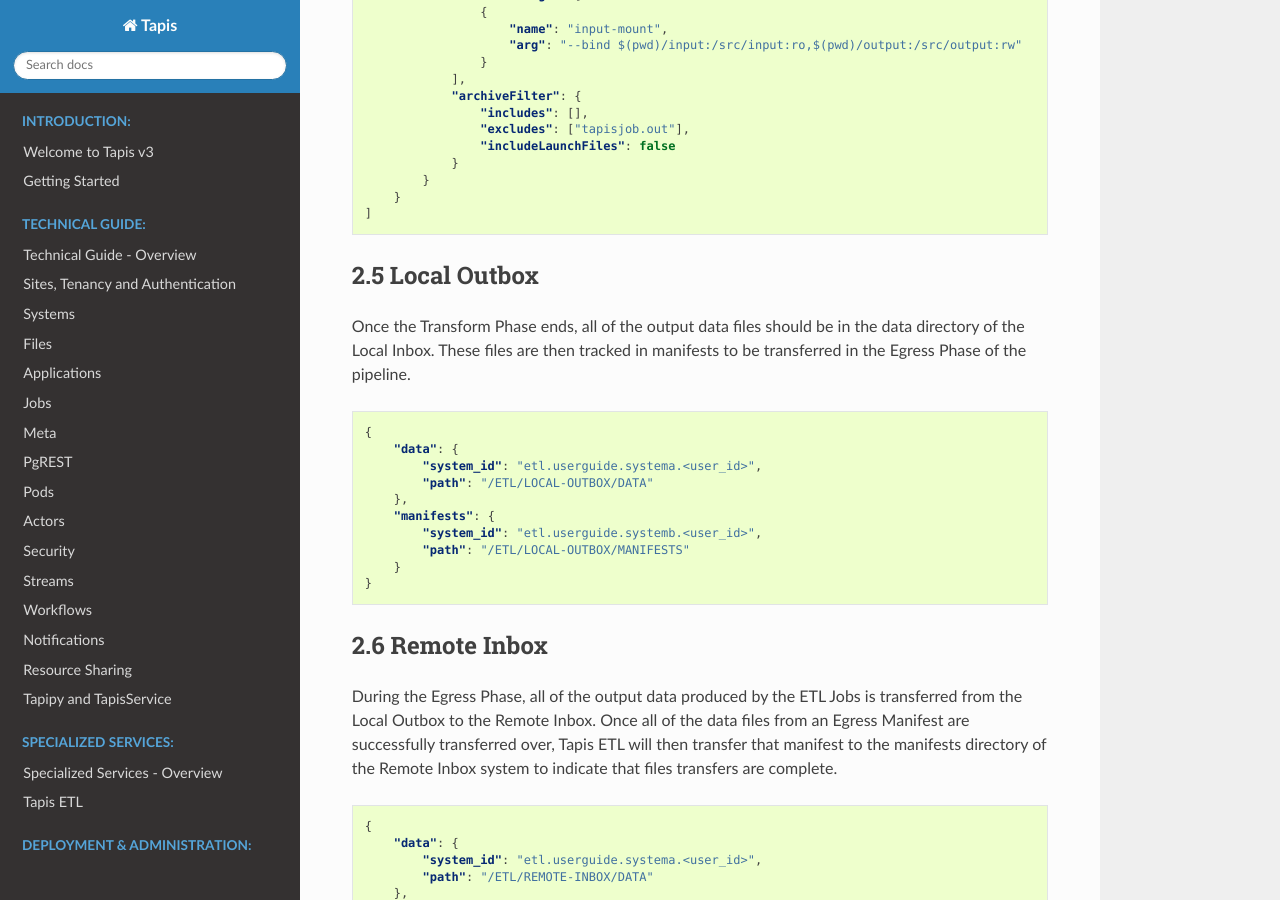
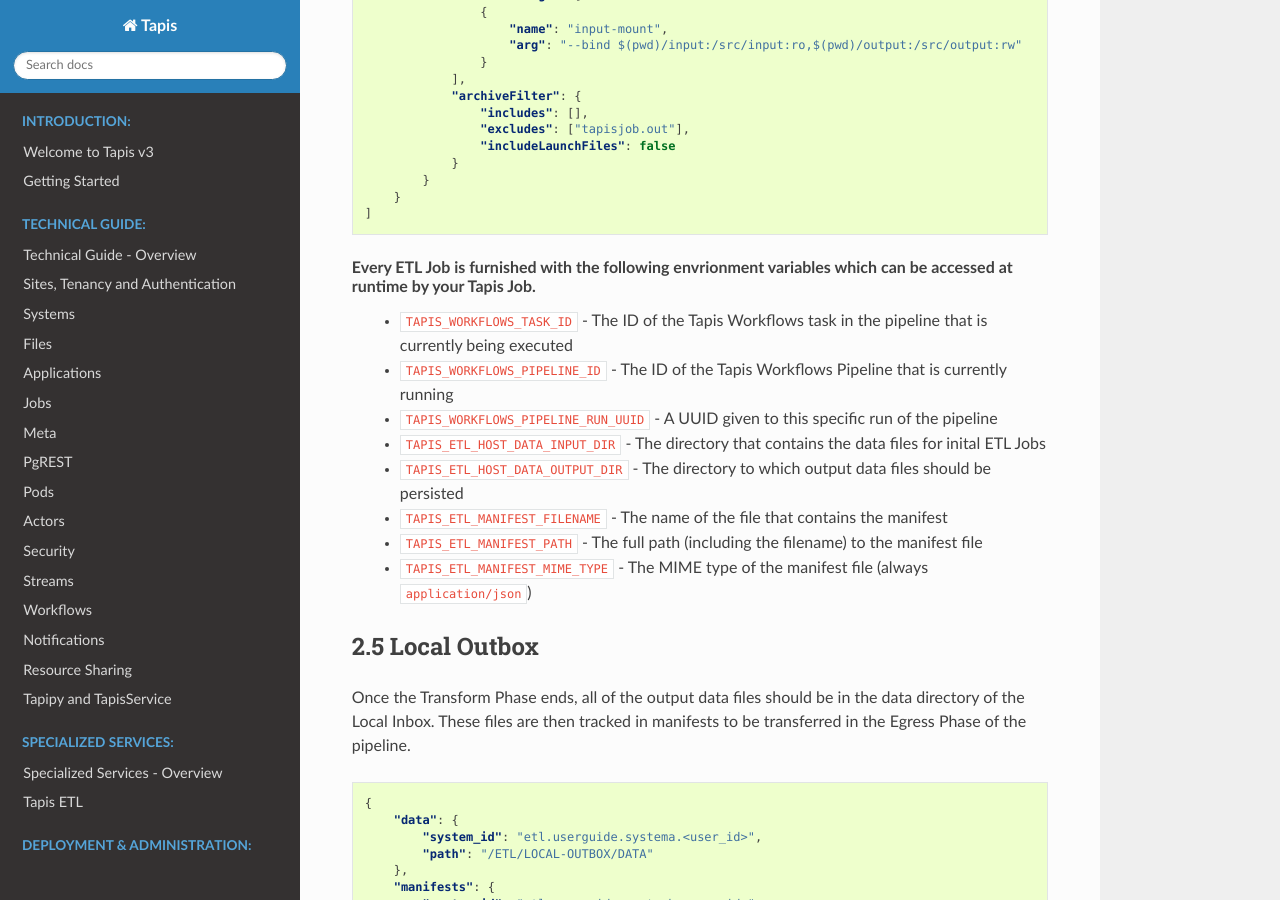
Before and after one commit to tapis-project/documentation, a Sphinx documentation site: the page built from source/specialized-services/etl/user-guide/section2-createetlpipeline.rst, in a window 1280 px wide and 900 px high, scrolled down 4621 px. Built offline with Sphinx 7.4.7 and the Read the Docs theme 2.0.0, drawn with Linux system fonts in a browser that asks for light colours.

Commit message:
Additional ETL Job info

```diff
--- a/source/specialized-services/etl/user-guide/section2-createetlpipeline.rst
+++ b/source/specialized-services/etl/user-guide/section2-createetlpipeline.rst
@@ -73,6 +73,16 @@
 
 .. include:: /specialized-services/etl/includes/schemas/etl-pipeline-etl-jobs.json.rst
 
+Every ETL Job is furnished with the following envrionment variables which can be accessed at runtime by your Tapis Job.
+    * ``TAPIS_WORKFLOWS_TASK_ID`` - The ID of the Tapis Workflows task in the pipeline that is currently being executed
+    * ``TAPIS_WORKFLOWS_PIPELINE_ID`` - The ID of the Tapis Workflows Pipeline that is currently running
+    * ``TAPIS_WORKFLOWS_PIPELINE_RUN_UUID`` - A UUID given to this specific run of the pipeline
+    * ``TAPIS_ETL_HOST_DATA_INPUT_DIR`` - The directory that contains the data files for inital ETL Jobs
+    * ``TAPIS_ETL_HOST_DATA_OUTPUT_DIR`` - The directory to which output data files should be persisted
+    * ``TAPIS_ETL_MANIFEST_FILENAME`` - The name of the file that contains the manifest
+    * ``TAPIS_ETL_MANIFEST_PATH`` - The full path (including the filename) to the manifest file
+    * ``TAPIS_ETL_MANIFEST_MIME_TYPE`` - The MIME type of the manifest file (always ``application/json``)
+
 .. _etl_local_outbox:
 
 2.5 Local Outbox
```
